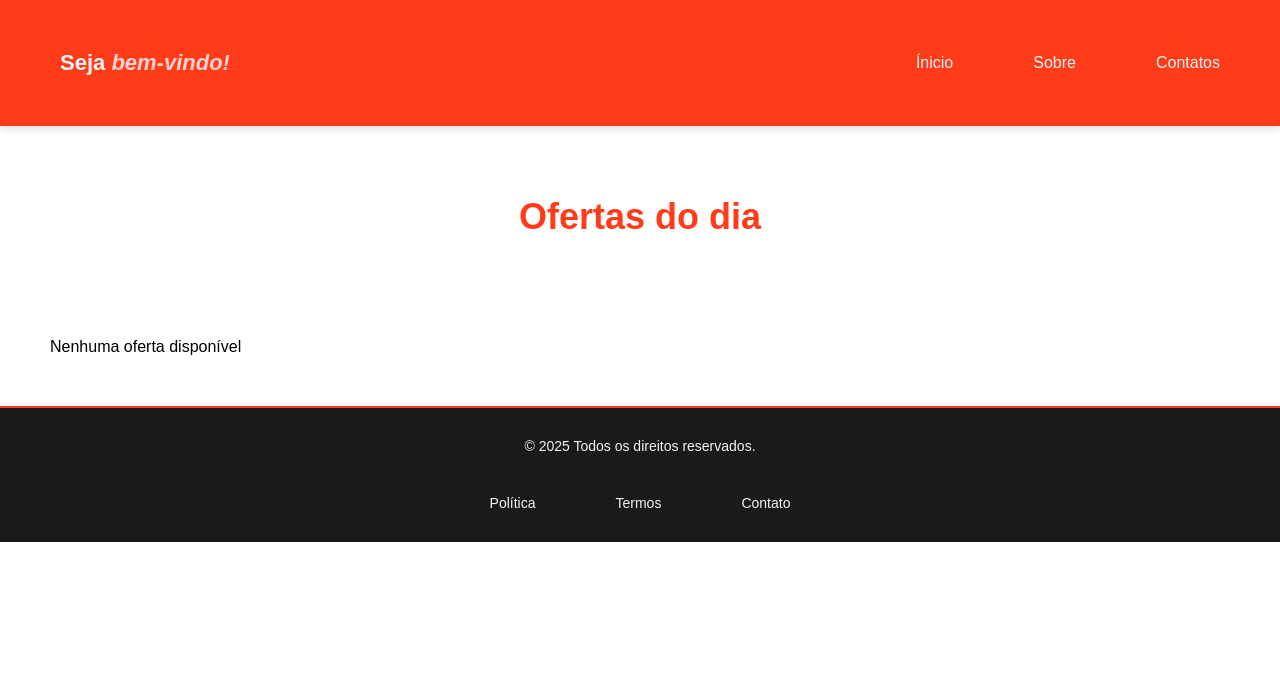
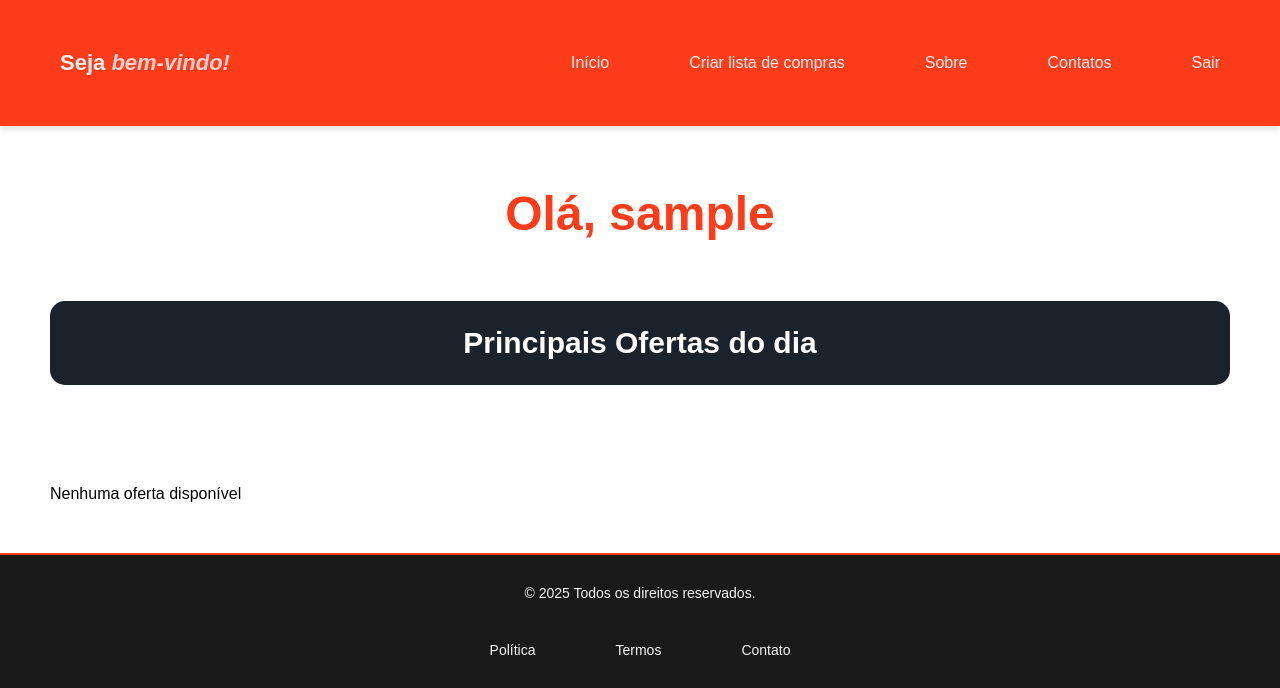
Before and after one commit to arthurrodriguessdev/site-promocoes, a Django app: page /index/ in a window 1280 px wide. Shown: the top 688 px of the page. Run offline with Django 5.2, Linux system fonts and the light colour scheme; the visitor is signed in with stand-in values (Sample User, id 1); data that the repository does not hold is empty.

Commit message:
logout e iniciando funcao de criar listas

```diff
--- a/ofertas/views.py
+++ b/ofertas/views.py
@@ -2,7 +2,6 @@ from django.shortcuts import render, get_object_or_404
 from ofertas.models import Oferta
 from django.contrib.auth.decorators import login_required
 
-@login_required
 def index(request):
     oferta = Oferta.objects.all() #Pega todos os objetos do banco de dados e salva na variável
     ofertas = {
@@ -11,7 +10,7 @@ def index(request):
 
     return render(request, 'ofertas/index.html', ofertas)
 
-@login_required
+@login_required(login_url='login')
 def detalhamento_oferta(request, id):
     oferta = get_object_or_404(Oferta, id=id) #Pega o objeto que tem o ID específico ou erro 404
 
--- a/promocao_site/settings.py
+++ b/promocao_site/settings.py
@@ -77,9 +77,9 @@ WSGI_APPLICATION = 'promocao_site.wsgi.application'
 DATABASES = {
     'default': {
         'ENGINE': 'django.db.backends.postgresql',
-        'NAME': 'promocoes',
+        'NAME': 'supermercado',
         'USER': 'postgres',
-        'PASSWORD': 'Ar1801!',
+        'PASSWORD': '1801',
         'HOST': 'localhost',
     }
 }
--- a/static/css/style.css
+++ b/static/css/style.css
@@ -115,11 +115,21 @@
 }
 
 .titulo-secao{
-    color: rgb(255, 60, 26);
-    font-size: 36px;
+    color: rgb(255, 255, 255);
+    font-size: 30px;
     text-align: center;
     margin-bottom: 100px;
-    margin-top: 20px;
+    margin-top: 10px;
+    background-color: #1a222b;
+    padding: 25px;
+    border-radius: 15px;
+}
+
+.ola-nome{
+    color: rgb(255, 60, 26);
+    text-align: center;
+    margin-top: 60px;
+    font-size: 48px;
 }
 
 
--- a/static/css/usuarios/style.css
+++ b/static/css/usuarios/style.css
@@ -11,7 +11,7 @@
     display: flex;
     justify-content: center;
     align-items: center;
-    background-color: rgb(255, 60, 26);
+    background-color: #1a222b;
     height: 100vh;
 }
 
@@ -124,7 +124,7 @@
 .messages li {
     padding: 10px;
     margin-bottom: 10px;
-    border-radius: 4px;
+    border-radius: 10px;
 }
 .error {
     background-color: #f8d7da;
--- a/templates/base.html
+++ b/templates/base.html
@@ -13,11 +13,23 @@
             <div class="menu-container">
                 <p class="boas-vindas">Seja <span class="boas-vindas-destaque">bem-vindo!</span></p>
                 <nav>
+                    {% if user.is_authenticated %}
                     <ul class="menu-links">
-                        <li><a href="">Ínicio</a></li>
+                        <li><a href="{% url 'index' %}">Início</a></li>
+                        <li><a href="{% url 'criar_lista' %}">Criar lista de compras</a></li>
                         <li><a href="">Sobre</a></li>
                         <li><a href="">Contatos</a></li>
+                        <li><a href="{% url 'logout' %}">Sair</a></li>
                     </ul>
+                    {% else %}
+                        <ul class="menu-links">
+                        <li><a href="">Início</a></li>
+                        <li><a href="">Sobre</a></li>
+                        <li><a href="">Contatos</a></li>
+                        <li><a href="{% url 'login' %}">Entrar</a></li>
+                        <li><a href="{% url 'cadastro' %}">Criar conta</a></li>
+                        </ul>
+                    {% endif %}
                 </nav>
             </div>
         </section>
--- a/templates/ofertas/index.html
+++ b/templates/ofertas/index.html
@@ -4,15 +4,19 @@
 {% block title %}Ofertas{% endblock %}
 
 {% block content %}
+{% if user.is_authenticated %}
+  <h1 class="ola-nome">Olá, {{ user.username }}</h1>
+{% endif %}
+
 <section class="ofertas">
-  <h2 class="titulo-secao">Ofertas do dia</h2>
+  <h2 class="titulo-secao">Principais Ofertas do dia</h2>
   <div class="cards-container">
     {% if ofertas %}
     {% for oferta in ofertas %}
       <div class="card">
         <h3>Supermercado {{ oferta.nome_supermercado }}</h3>
         <p>{{ oferta.produtos_em_promocao }}</p>
-        <a href="{% url 'detalhamento' id=oferta.id%}" class="botao-ver-ofertas">Ver ofertas</a>
+        <a href="{% url 'detalhamento' id=oferta.id %}" class="botao-ver-ofertas">Ver ofertas</a>
       </div>
     {% endfor %}
     {% else %}
--- a/usuarios/urls.py
+++ b/usuarios/urls.py
@@ -1,8 +1,9 @@
 from django.urls import path
-from usuarios.views import cadastro, fazer_login, logout
+from usuarios.views import cadastro, fazer_login, logout, criar_lista
 
 urlpatterns = [
     path('cadastro', cadastro, name='cadastro'),
     path('', fazer_login, name='login'),
-    path('logout', logout, name='logout')
+    path('logout', logout, name='logout'),
+    path('cria/lista', criar_lista, name='criar_lista')
 ]
```
Also changed, not shown: templates/usuarios/criar_lista.html (added, +36 -0 lines), usuarios/views.py (+7 -1 lines), templates/usuarios/logout.html (deleted).
